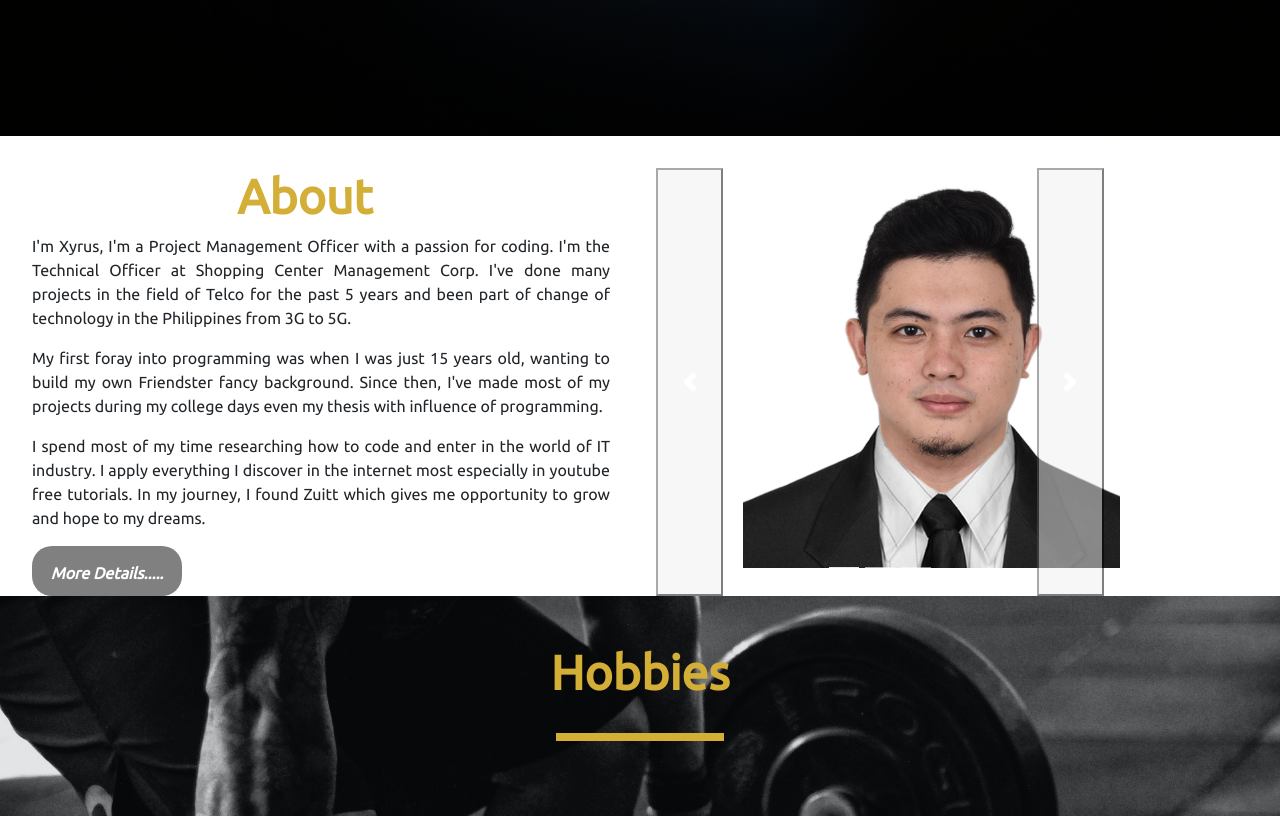
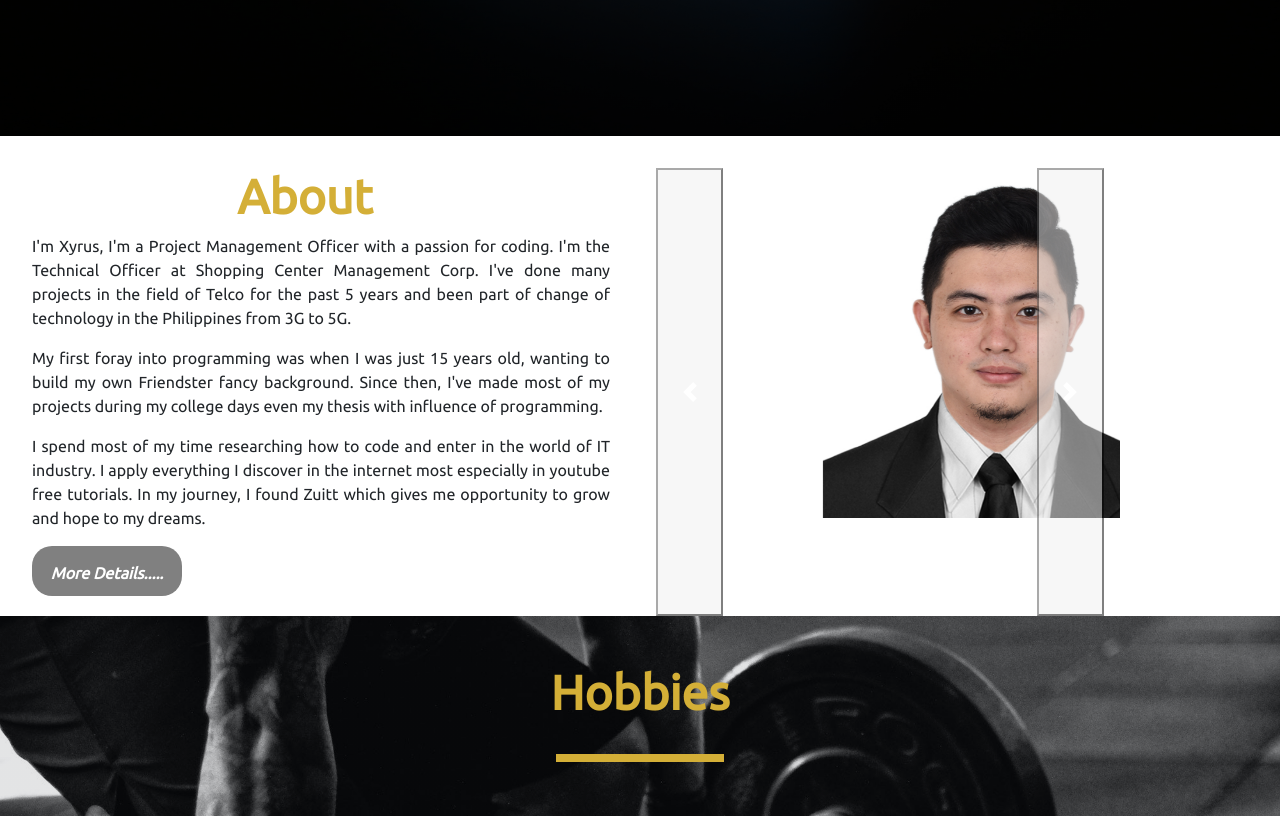
Before and after one commit to iamxdv30/webportfolio, a plain HTML site: page Project/main.html in a window 1280 px wide. Shown: the part 760-1576 px from the top of the page. Drawn offline with nearby package versions, Linux system fonts and the light colour scheme.

Commit message:
Add project section

```diff
--- a/Project/main.html
+++ b/Project/main.html
@@ -105,7 +105,7 @@
 
                                 <div class="carousel-inner">
                                         <div class="carousel-item active">
-                                            <img src="../Images/mine1.jpg" class="d-block img-fluid" alt="..." height="400" width="400">
+                                            <img src="../Images/mine1.jpg" class="d-block img-fluid" alt="..." height="350" width="350">
                                         </div>
 
                                         <div class="carousel-item">
--- a/css/capstone.css
+++ b/css/capstone.css
@@ -161,7 +161,7 @@ body{
     position: relative;
     inset: 0px 0px 0px 0px;
     width: 100%;
-    min-height: 20rem;
+    min-height: 30rem;
     padding-top: 2rem;
 
 }
@@ -184,6 +184,7 @@ body{
     width: 35vw;
     height: 100%;
     margin-left: 1rem;
+    margin-bottom: 2rem;
 }
 
 .carousel-inner img {
@@ -191,7 +192,7 @@ body{
     top: 0;
     left: 0;
     align-items: center;
-    margin-left: 5rem;
+    margin-left: 10rem;
 }
 
 
```
Also changed, not shown: 1 other file.
